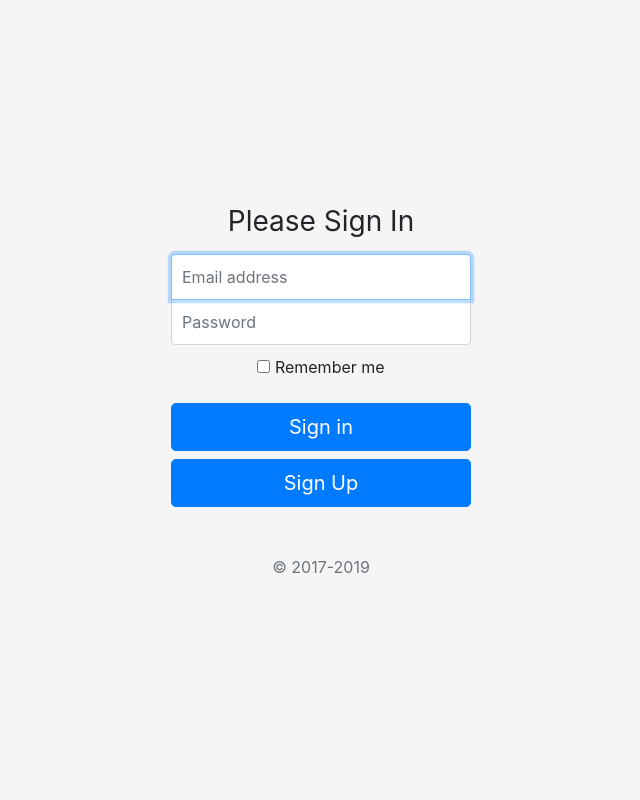
After one commit to jreed1701/ExampleFlaskFrontEnd, a Flask app: page /signin in a window 1280 px wide. The commit adds this page. Shown: the whole page, without its empty margins (319-959 px from the left). Run offline with Flask 2, Linux system fonts and the light colour scheme; parts of the project's set-up code (start-up, migrations or seed data) failed here and were passed over; some libraries are stand-ins or nearby versions.

Commit message:
Add sign in and up pages.

```diff
--- a/app/api/views.py
+++ b/app/api/views.py
@@ -11,6 +11,14 @@ api = Blueprint('app',
 def main():
     return render_template('index.html')
 
+@api.route('/signin')
+def signin():
+    return render_template('signin.html')
+
+@api.route('/signup')
+def signup():
+    return render_template('signup.html')
+
 @api.errorhandler(404)
 def page_not_found(e):
     return render_template("404.html")
--- /dev/null
+++ b/app/static/custom_css/signin.css
@@ -0,0 +1,49 @@
+html,
+body {
+  height: 100%;
+}
+
+body {
+  display: -ms-flexbox;
+  display: flex;
+  -ms-flex-align: center;
+  align-items: center;
+  padding-top: 40px;
+  padding-bottom: 40px;
+  background-color: #f5f5f5;
+}
+
+.form-signin {
+  width: 100%;
+  max-width: 330px;
+  padding: 15px;
+  margin: auto;
+}
+.form-signin .checkbox {
+  font-weight: 400;
+}
+.form-signin .form-control {
+  position: relative;
+  box-sizing: border-box;
+  height: auto;
+  padding: 10px;
+  font-size: 16px;
+}
+.form-signin .form-control:focus {
+  z-index: 2;
+}
+.form-signin input[type="email"] {
+  margin-bottom: -1px;
+  border-bottom-right-radius: 0;
+  border-bottom-left-radius: 0;
+}
+.form-signin input[type="password"] {
+  margin-bottom: 10px;
+  border-top-left-radius: 0;
+  border-top-right-radius: 0;
+}
+.form-signin input[type="signup-password"] {
+  margin-bottom: -1px;
+  border-top-left-radius: 0;
+  border-top-right-radius: 0;
+}
--- /dev/null
+++ b/app/templates/signin.html
@@ -0,0 +1,40 @@
+<!DOCTYPE html>
+<html lang="en">
+
+<head>
+
+  <meta charset="utf-8">
+  <meta name="viewport" content="width=device-width, initial-scale=1, shrink-to-fit=no">
+  <meta name="description" content="">
+  <meta name="author" content="">
+
+  <title>Bare - Start Bootstrap Template</title>
+
+  <!-- Bootstrap core CSS -->
+  <link href="{{ url_for('app.static', filename='css/bootstrap.min.css') }}" rel="stylesheet">
+  <link href="{{ url_for('app.static', filename='custom_css/signin.css') }}" rel="stylesheet">
+
+</head>
+
+    <body class="text-center">
+
+
+    <form class="form-signin">
+      <h1 class="h3 mb-3 font-weight-normal">Please Sign In</h1>
+      <label for="inputEmail" class="sr-only">Email Address</label>
+      <input type="email" id="inputEmail" class="form-control" placeholder="Email address" required autofocus>
+      <label for="inputPassword" class="sr-only">Password</label>
+      <input type="password" id="inputPassword" class="form-control" placeholder="Password" required>
+      <div class="checkbox mb-3">
+        <label>
+          <input type="checkbox" value="remember-me"> Remember me
+        </label>
+      </div>
+      <button class="btn btn-lg btn-primary btn-block" type="submit">Sign in</button>
+      <a href="/signup" class="btn btn-lg btn-primary btn-block" tabindex="-1" roll="button" aria-disabled="true"> Sign Up</a>
+      <p class="mt-5 mb-3 text-muted">&copy; 2017-2019</p>
+    </form>
+
+    </body>
+
+</html>
```
Also changed, not shown: app/templates/index.html (+3 -4 lines), app/templates/signup.html (added, +40 -0 lines).
